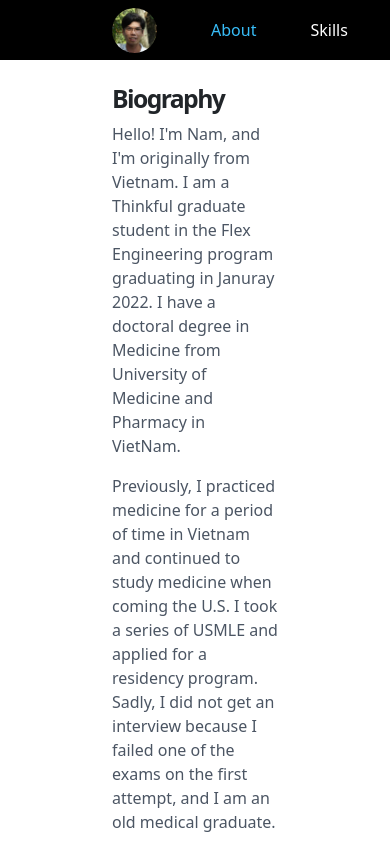
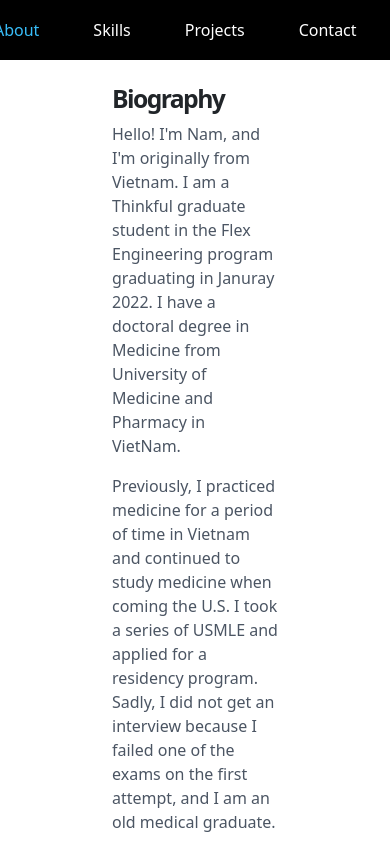
Before and after one commit to namnguyendevfl2020/Portfolio, a Next.js app: page / in a window 390 px wide. Shown: the top 844 px of the page. Built offline with nearby package versions, Linux system fonts and the light colour scheme.

Commit message:
added responsive to the header

```diff
--- a/components/shared/Badge/Badge.tsx
+++ b/components/shared/Badge/Badge.tsx
@@ -7,19 +7,10 @@ import { useEffect, useState } from 'react';
 interface BadgePropsType {
     displayBadge: boolean;
     setDisplayBadge:  React.Dispatch<React.SetStateAction<any>>;
+    viewWidth: number | undefined;
 }
 
-export default function Badge({displayBadge, setDisplayBadge}: BadgePropsType) {
-    const initialWidth = (() => {
-        if (typeof window !== "undefined")
-        return window.innerWidth
-    })();
-
-    const [viewWidth, setViewWidth] = useState(initialWidth);
-    if (typeof window !== "undefined") {
-        const handleResize = () => setViewWidth(() => window.innerWidth);
-        window.addEventListener('resize', handleResize);
-    }
+export default function Badge({displayBadge, setDisplayBadge, viewWidth}: BadgePropsType) {
 
     useEffect(() => {
         if (viewWidth) {
--- a/components/shared/Header/Header.tsx
+++ b/components/shared/Header/Header.tsx
@@ -8,21 +8,40 @@ import avatar from "./myAvatar.jpg";
 interface HeaderPropsType {
     displayBadge: boolean;
     setDisplayBadge:  React.Dispatch<React.SetStateAction<any>>;
+    viewWidth: number | undefined;
 }
 
-export default function Header({displayBadge, setDisplayBadge}: HeaderPropsType) {
-    const { pathname } = useRouter()
-    const navItem = pathname.split("/")[1]
+export default function Header({displayBadge, setDisplayBadge, viewWidth}: HeaderPropsType) {
+    const { pathname } = useRouter();
+    const navItem = pathname.split("/")[1];
+
     const capNavItem = (() => {
         if (pathname === "/") {
-            return "About"
+            return "About";
         }
-        return navItem[0].toUpperCase() + navItem.slice(1)
+        return navItem[0].toUpperCase() + navItem.slice(1);
     })()
-    const [itemclicked, setItemclicked] = useState("")
+
+    const [ itemclicked, setItemclicked ] = useState("");
+    const [ containerClassName, setContainerClassName ] = useState("")
+    useEffect (() => {
+        if (viewWidth) {
+            if (viewWidth<1200) {
+                setContainerClassName(() => "p-0 d-flex align-items-center left-0")
+            } else {
+                setContainerClassName(() => "p-0 d-flex align-items-center")
+            }
+        }
+    },[viewWidth])
+
     useEffect(() => {
         setItemclicked(() => capNavItem)
     },[capNavItem])
+
+    useEffect(() => {
+        setItemclicked(() => capNavItem)
+    },[capNavItem])
+
 
     const navItems = ['Profile', 'About', 'Skills', 'Projects', 'Contact', 'Resume']
 
@@ -42,7 +61,6 @@ export default function Header({displayBadge, setDisplayBadge}: HeaderPropsType)
             setItemclicked(() => item)
             if (item === "Profile") {
                 setDisplayBadge(() => !displayBadge)
-                console.log(displayBadge)
             }
         }
 
@@ -67,8 +85,8 @@ export default function Header({displayBadge, setDisplayBadge}: HeaderPropsType)
         )
     })
     return (<>
-        <StyledContainer fluid className = "p-0 d-flex align-items-center">
-            <StyledList className = "m-0 p-0 d-flex justify-content-start">
+        <StyledContainer fluid className = {containerClassName}>
+            <StyledList className = "m-0 p-0 d-flex justify-content-xl-start justify-content-center">
                 {/* <button>Profile</button> */}
                 {renderedNavItems}
             </StyledList>
--- a/pages/_app.tsx
+++ b/pages/_app.tsx
@@ -16,15 +16,26 @@ type AppPropsWithLayout = AppProps & {
 
 export default function MyApp({ Component,pageProps }: AppPropsWithLayout) {
   const [ displayBadge, setDisplayBadge ] = useState(false);
+  const initialWidth = (() => {
+    if (typeof window !== "undefined")
+    return window.innerWidth
+  })();
 
+  const [viewWidth, setViewWidth] = useState(initialWidth);
+  if (typeof window !== "undefined") {
+      const handleResize = () => setViewWidth(() => window.innerWidth);
+      window.addEventListener('resize', handleResize);
+  }
   return (
       <Layout >
       <div className='d-flex' >
-        <Badge displayBadge = {displayBadge} setDisplayBadge = {setDisplayBadge} />
+        <Badge  displayBadge = {displayBadge} setDisplayBadge = {setDisplayBadge}
+                viewWidth = {viewWidth}
+              />
         <BadgeSpacing />
         <BadgeHeading />
         <div className='w-100'>
-          <Header displayBadge = {displayBadge} setDisplayBadge = {setDisplayBadge}/>
+          <Header displayBadge = {displayBadge} setDisplayBadge = {setDisplayBadge} viewWidth = {viewWidth}/>
           <div >
           <Component {...pageProps} />;
           </div>
--- a/styles/global.css
+++ b/styles/global.css
@@ -234,3 +234,10 @@ button:hover{
 .chai-skill-image {
   z-index: 1;
 }
+
+
+/* position */
+
+.left-0{
+  left: 0;
+}
```
